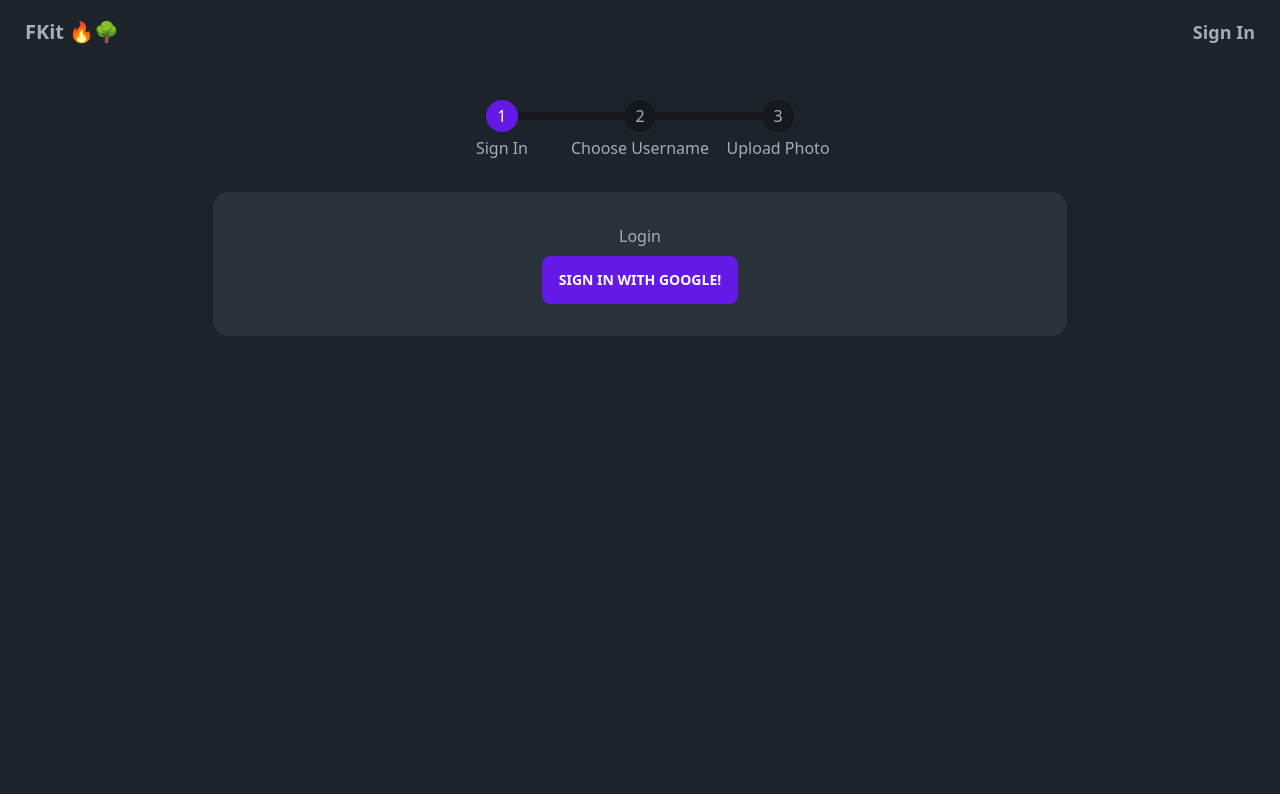
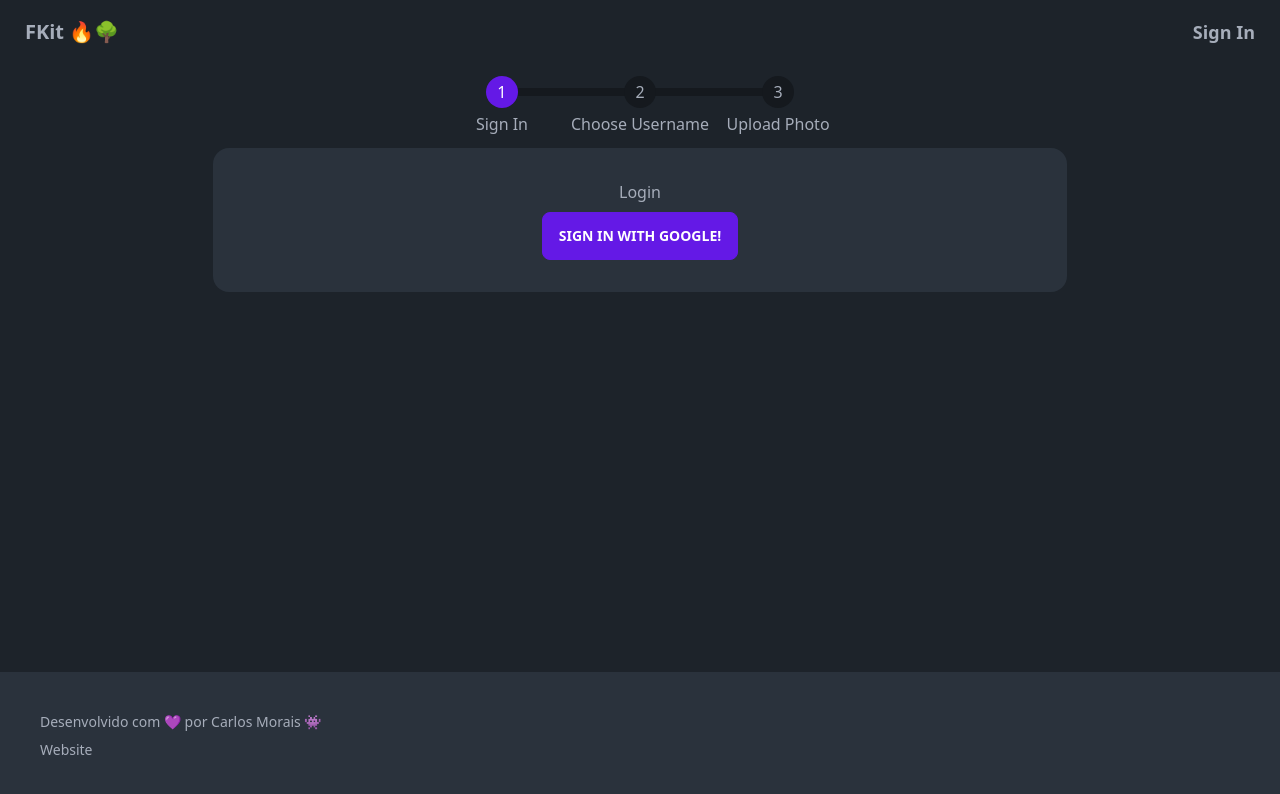
Before and after one commit to carlos-morais1507/svelte-course-fs, a SvelteKit app: page /login in a window 1280 px wide. Shown: the top 794 px of the page. Built offline with nearby package versions, Linux system fonts and the light colour scheme; no server answers.

Commit message:
:sparkles: feat: Header and footer

```diff
--- a/src/routes/+layout.svelte
+++ b/src/routes/+layout.svelte
@@ -13,7 +13,7 @@
     await signOut(auth);
   }
 </script>
-  <nav class="navbar">
+  <nav class="navbar fixed bg-base-100 z-50">
     <div class="flex-1">
       <a href="/" class="btn btn-ghost normal-case text-xl font-bold">FKit 🔥🌳</a>
     </div>
@@ -26,4 +26,12 @@
       {/if}
     </div>
   </nav>
+
 <slot/>
+
+<footer class="footer sm:p-10 p-5 bg-neutral text-neutral-content fixed bottom-0 z-50">
+  <div>
+    <h2>Desenvolvido com 💜 por Carlos Morais 👾</h2>
+    <a href="https://cmorais.dev.br" class="link link-hover" target="_blank">Website</a>
+  </div>
+</footer>
--- a/src/routes/+page.svelte
+++ b/src/routes/+page.svelte
@@ -3,7 +3,7 @@
 
 
 </script>
-<main class="p-24 flex flex-col items-center">
+<main class="p-24 flex flex-col items-center min-h-[90vh]">
   <h1 class="text-5xl font-bold text-accent">My FKit LinkTree 🔥🌳</h1>
   <div>
     <a href="/login" class="btn btn-primary mt-5">Sign in</a>
--- a/src/routes/[username]/+page.svelte
+++ b/src/routes/[username]/+page.svelte
@@ -2,6 +2,7 @@
     import type { PageData } from './$types';
     import UserLink from '$lib/components/UserLink.svelte';
     import { user, userData } from '$lib/firebase';
+  import { page } from '$app/stores';
 
     export let data: PageData;
 </script>
@@ -11,7 +12,7 @@
     <meta name="description" content={data.bio} />
 </svelte:head>
 
-<main class="prose text-center flex flex-col justify-center items-center mt-8">
+<main class="prose text-center flex flex-col justify-center items-center min-h-screen mb-24">
     <h1 class="text-7xl text-purple-500 font-bold mb-3">
         @{data.username}
     </h1>
@@ -32,7 +33,7 @@
         {/each}
     </ul>
 
-    {#if $user}
+    {#if $user && $userData?.username == $page.params.username}
         <a href={`${$userData?.username}/edit`} class="btn btn-secondary mt-5">Edit Profile</a>
     {/if}
 
--- a/src/routes/login/+layout.svelte
+++ b/src/routes/login/+layout.svelte
@@ -3,7 +3,7 @@
   import AnimatedRoute from "$lib/components/AnimatedRoute.svelte";
 </script>
 
-<nav class="w-full flex items-center justify-center h-32">
+<nav class="w-full flex items-center justify-center h-32 pt-20">
     <ul class="steps">
         <a href="/login" class="step step-primary">Sign In</a>
         <a href="/login/username" class="step" class:step-primary={$page.route.id?.match(/username|photo/g)} >Choose Username</a>
@@ -12,7 +12,7 @@
 </nav>
 
 <AnimatedRoute>
-<main class="card w-4/6 bg-neutral text-neutral-content mx-auto">
+<main class="card w-4/6 bg-neutral text-neutral-content mx-auto mt-5">
     <div class="card-body items-center text-center">
         <slot></slot>
     </div>
--- a/src/routes/login/+page.svelte
+++ b/src/routes/login/+page.svelte
@@ -24,6 +24,8 @@
         await signOut(auth);
     }
 </script>
+
+
 <h2>Login</h2>
 
 {#if $user}
--- a/src/routes/login/username/+page.svelte
+++ b/src/routes/login/username/+page.svelte
@@ -63,7 +63,7 @@
  {:else}
 <AuthCheck>
   <h2>Username</h2>
-  <form class="w-2/5" on:submit|preventDefault={confirmUsername}>
+  <form class="sm:w-2/5 w-full flex flex-col justify-center" on:submit|preventDefault={confirmUsername}>
     <input
       type="text"
       placeholder="Username"
```
